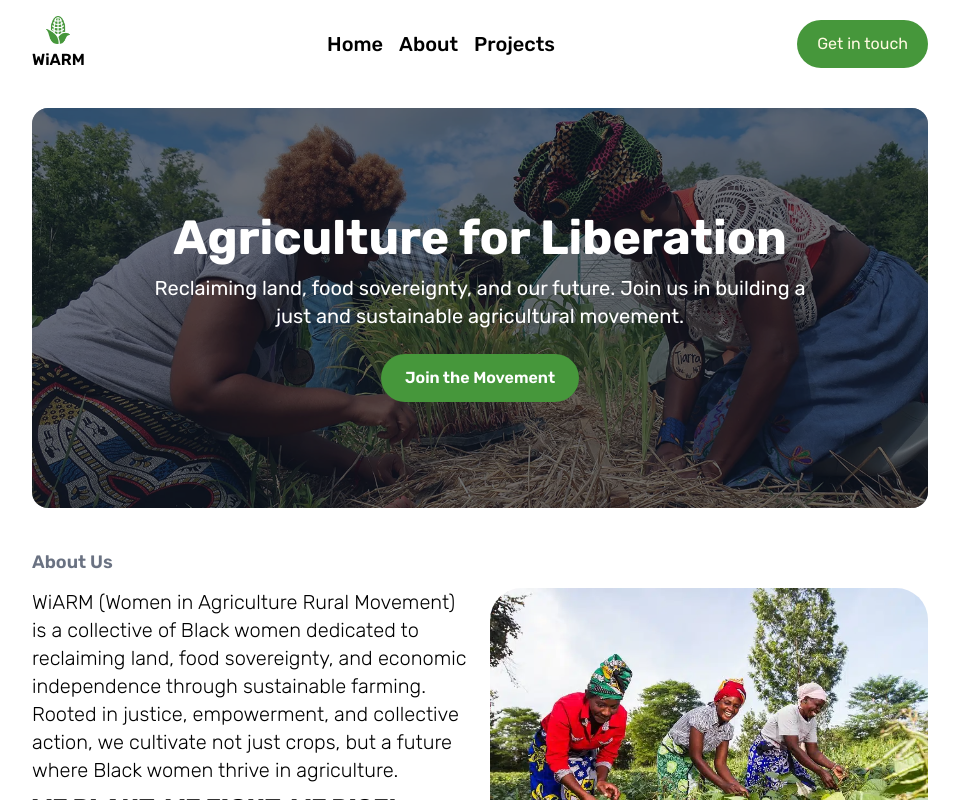
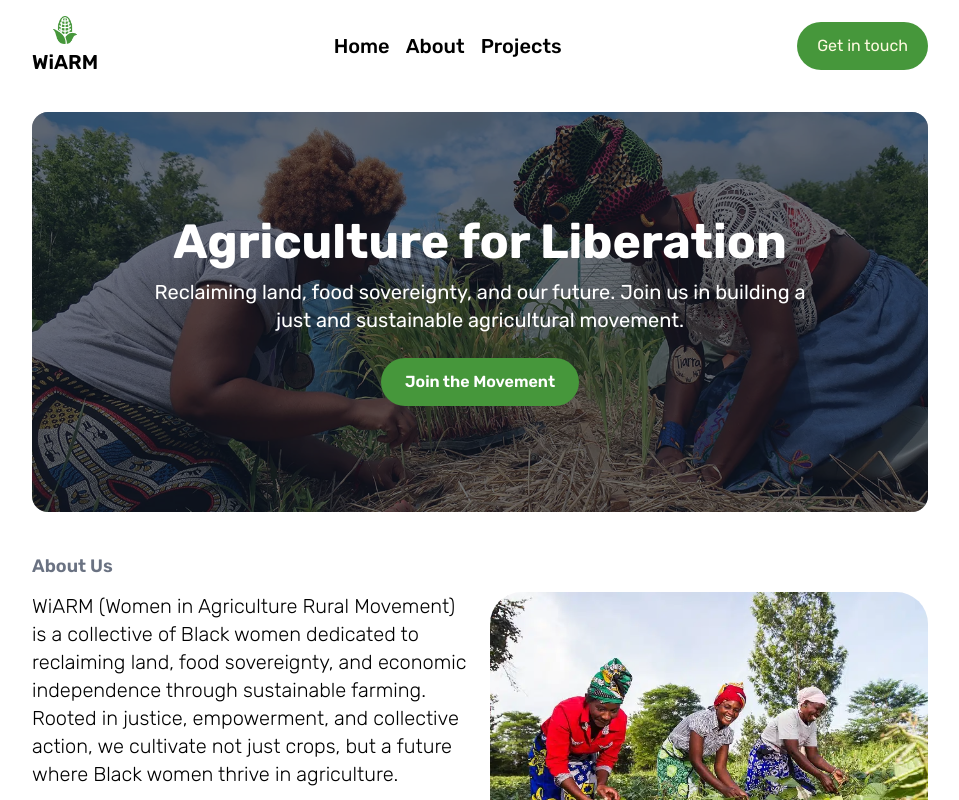
Before and after one commit to rorisangputu/wiarm, a React (Vite) app: page / in a window 1280 px wide. Shown: the top 800 px of the page, without its empty margins (160-1119 px from the left). Built offline with nearby package versions, Linux system fonts and the light colour scheme.

Commit message:
changing logo text size

```diff
--- a/src/components/Header.jsx
+++ b/src/components/Header.jsx
@@ -10,7 +10,7 @@
         <Link to={"/"}>
           <div className="flex flex-col items-center gap-1">
             <img src={corn} alt="" className="w-7 h-7 text-[#46973B]" />
-            <h1 className="font-semibold text-md">WiARM</h1>
+            <h1 className="font-semibold text-xl">WiARM</h1>
           </div>
         </Link>
 
```
